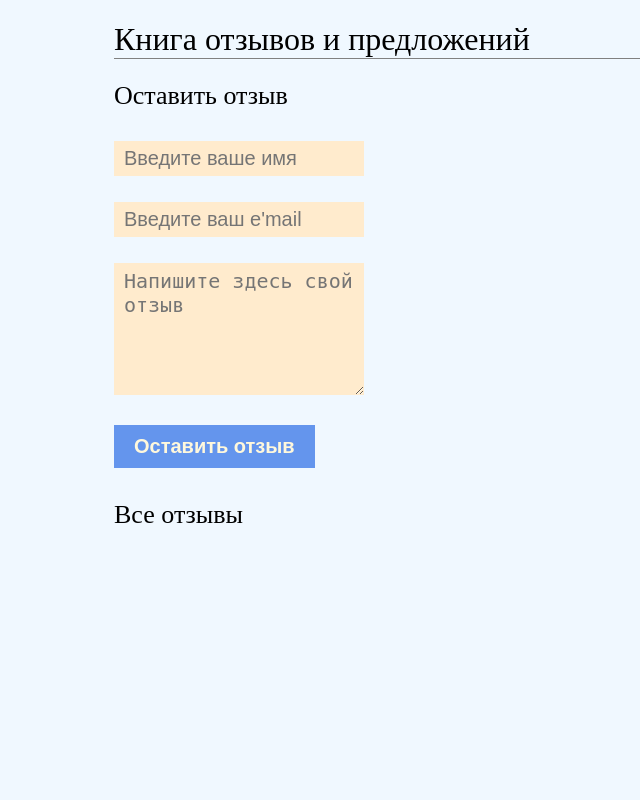
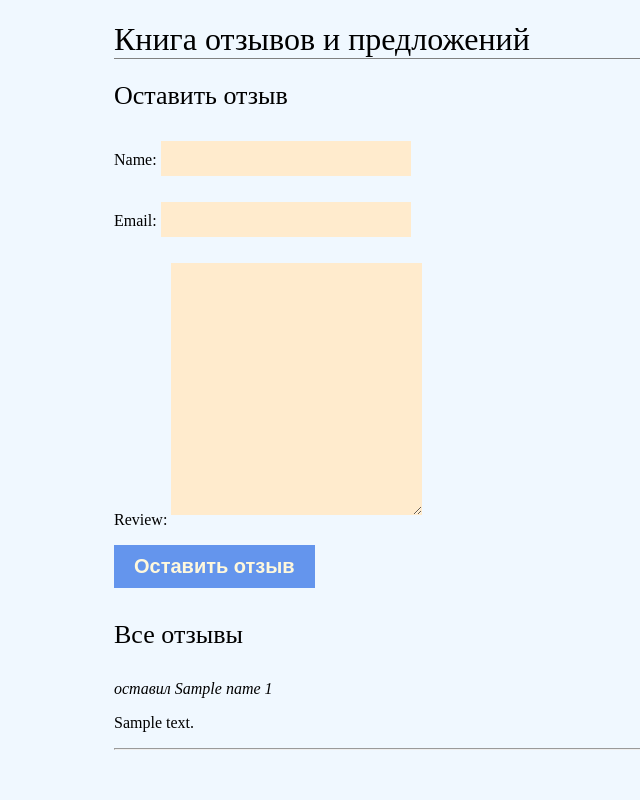
Before and after one commit to F1xYtTT/reviews, a Django app: template reviews/templates/reviews.html in a window 1280 px wide. Shown: the whole page, without its empty margins (142-782 px from the left). Run offline with Django 4.2, Linux system fonts and the light colour scheme; tables that the repository leaves empty hold one stand-in row (values such as "Sample post"); the template is opened without the code that fills it: values that come from a table or form of the project are taken from there, most other values are stand-ins (such as "Sample title", 1, 10 or a date in 2020).

Commit message:
novii still

```diff
--- /dev/null
+++ b/reviews/forms.py
@@ -0,0 +1,5 @@
+from django import forms
+class ReviewForm(forms.Form):
+    name=forms.CharField(max_length=25)
+    email=forms.EmailField()
+    review=forms.CharField(widget=forms.Textarea)
--- a/reviews/templates/reviews.html
+++ b/reviews/templates/reviews.html
@@ -3,10 +3,8 @@
 <h1> Книга отзывов и предложений </h1>
 <div class="reviws-from">
     <h2> Оставить отзыв </h2>
-    <form>
-        <p><input type="text"placeholder="Введите ваше имя"></p>
-        <p><input type="text" placeholder="Введите ваш e'mail"> </p>
-        <p><textarea placeholder="Напишите здесь свой отзыв" cols="50" rows="5"></textarea></p>
+    <form method="GET">
+        {{form.as_p}}
         <p><input type="submit" value="Оставить отзыв"></p>
     </form>
 
@@ -14,5 +12,10 @@
 
 <div class="reviews">
     <h2> Все отзывы </h2>
+    <p><em> оставил {{ name_1}}</em></p>
+    <p>
+        {{ review_1}}
+    </p>
+    <hr>
 </div>
 {% endblock %}
```
Also changed, not shown: reviews/views.py (+8 -2 lines).
